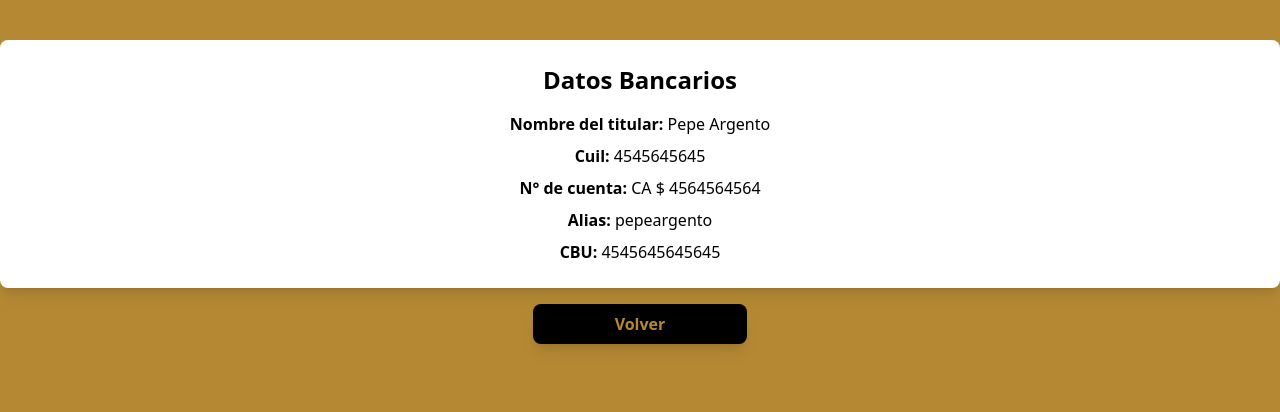
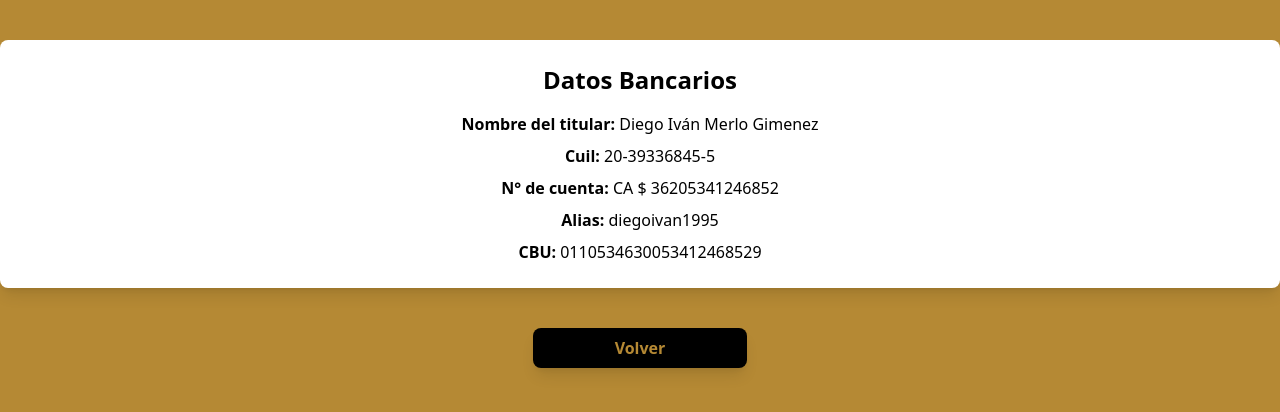
Before and after one commit to BorisWaisten/boda-fran-stefi, a Next.js app: page /gifts in a window 1280 px wide. Shown: the top 412 px of the page. Built offline with nearby package versions, Linux system fonts and the light colour scheme.

Commit message:
data bank

```diff
--- a/components/Gifts/InfoGifts.jsx
+++ b/components/Gifts/InfoGifts.jsx
@@ -8,14 +8,14 @@ export default function InfoGifts() {
     return (
       <main className="min-h-screen m-0 overflow-x-hidden bg-primary">
         <div className="container text-center mx-auto py-10">
-          <div className=" bg-white p-6 rounded-lg shadow-lg">
+          <div className="bg-white p-6 rounded-lg shadow-lg mb-6">
             <h2 className="text-2xl font-bold mb-4">Datos Bancarios</h2>
             <ul className="list-none space-y-2">
-              <li><strong>Nombre del titular:</strong> Pepe Argento</li>
-              <li><strong>Cuil:</strong> 4545645645</li>
-              <li><strong>N° de cuenta:</strong> CA $ 4564564564</li>
-              <li><strong>Alias:</strong> pepeargento</li>
-              <li><strong>CBU:</strong> 4545645645645</li>
+              <li><strong>Nombre del titular:</strong> Diego Iván Merlo Gimenez</li>
+              <li><strong>Cuil:</strong> 20-39336845-5</li>
+              <li><strong>N° de cuenta:</strong> CA $ 36205341246852</li>
+              <li><strong>Alias:</strong> diegoivan1995</li>
+              <li><strong>CBU:</strong> 0110534630053412468529</li>
             </ul>
           </div>
           <div>
```
